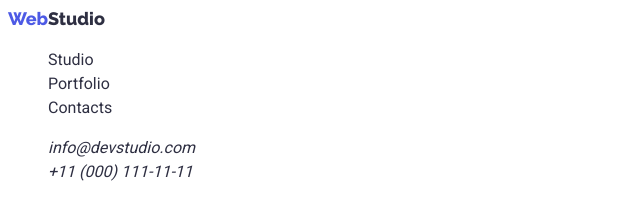
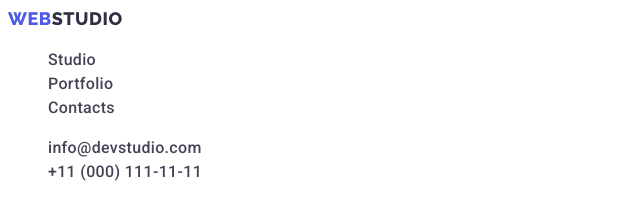
Before and after one commit to AlexProkopev/goit-markup-hw-02, a plain HTML site: page portfolio.html in a window 1280 px wide. Shown: the top 199 px of the page, 0-640 px from the left. Drawn offline with Linux system fonts and the light colour scheme.

Commit message:
Исправил хедер

```diff
--- a/css/styles.css
+++ b/css/styles.css
@@ -40,6 +40,7 @@ body {
     font-size: 16px;
     line-height: 1.5 ;
     font-family: 'Roboto', sans-serif;
+    background-color: #FFFFFF;
 
 }
 
@@ -56,10 +57,13 @@ body {
 
 .logo {
     color: var(--button-color);
-    text-decoration: none;
     font-size: 18px;
-    line-height: 1.16;
+    line-height: 1.17;
     font-family: 'Raleway', sans-serif;
+    letter-spacing: 0.03em;
+    font-weight: 800;
+    text-transform: uppercase;
+
 }
 .logo-text {
     color: var(--primary-text-color);
@@ -67,13 +71,19 @@ body {
 
 }
 
+.link {
+    text-decoration: none;
+}
+
 /* Навигация по сайту+контактная информация */
 
 .nav-links .nav-link,
 .addres-list .address-link,
 .contact-list .contact-link {
-    text-decoration: none;
-    color: var(--primary-text-color);
+    color: var(--title-paragrav-color);
+    font-weight: 500;
+    letter-spacing: 0.02em;
+    font-style: normal;
 }
 
 /* Навигация по сайту + контактная информация в ховере*/
@@ -84,7 +94,7 @@ body {
 .addres-list .address-link:focus,
 .contact-list .contact-link:hover,
 .contact-list .contact-link:focus {
-    color: var(--title-paragrav-color)
+    color: var(--acsent-color)
 }
 
 /* Навигация по сайту+контактная информация в активе */
@@ -93,6 +103,12 @@ body {
 .addres-list .address-link:active,
 .contact-list .contact-link:active {
     color: #4D5AE5;
+}
+
+/* Контакты */
+
+.contact {
+    font-style: normal;
 }
 
 /* Стили героя сайта */
--- a/portfolio.html
+++ b/portfolio.html
@@ -17,27 +17,27 @@
     <header>
       <!--Логотип с ссылкой-->
       <nav class="nav">
-        <a href="./index.html" class="logo">Web<span class="logo-text">Studio</span>
+        <a href="./index.html" class="logo link">Web<span class="logo-text">Studio</span>
         </a>
 
         <ul class="nav-links list">
           <li class="item">
-            <a href="./index.html" class="nav-link">Studio</a>
+            <a href="./index.html" class="nav-link link">Studio</a>
           </li>
           <li class="item">
-            <a href="./portfolio.html" class="nav-link">Portfolio</a>
+            <a href="./portfolio.html" class="nav-link link">Portfolio</a>
           </li>
-          <li class="item"><a href="" class="nav-link">Contacts</a></li>
+          <li class="item"><a href="" class="nav-link link">Contacts</a></li>
         </ul>
       </nav>
       <!--Контакты для связи-->
       <address class="contact">
         <ul class="contact-list list">
           <li class="item">
-            <a href="mailto:info@devstudio.com" class="contact-link">info@devstudio.com</a>
+            <a href="mailto:info@devstudio.com" class="contact-link link">info@devstudio.com</a>
           </li>
           <li>
-            <a href="tel:+110001111111" class="contact-link">+11 (000) 111-11-11</a>
+            <a href="tel:+110001111111" class="contact-link link">+11 (000) 111-11-11</a>
           </li>
         </ul>
       </address>
@@ -154,7 +154,7 @@
 
     <!--Подвал сайта-->
     <footer class="footer">
-      <a href="./index.html" class="logo">Web<span class="footer-logo">Studio</span>
+      <a href="./index.html" class="logo link">Web<span class="footer-logo">Studio</span>
       </a>
       <p class="footer-text">
         Increase the flow of customers and sales for your business with digital
@@ -163,3 +163,4 @@
     </footer>
   </body>
 </html>
+ link
```
Also changed, not shown: index.html (+6 -6 lines).
